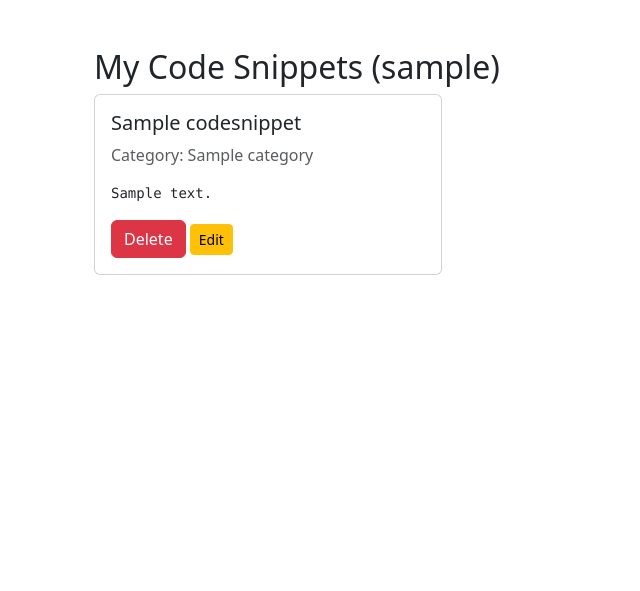
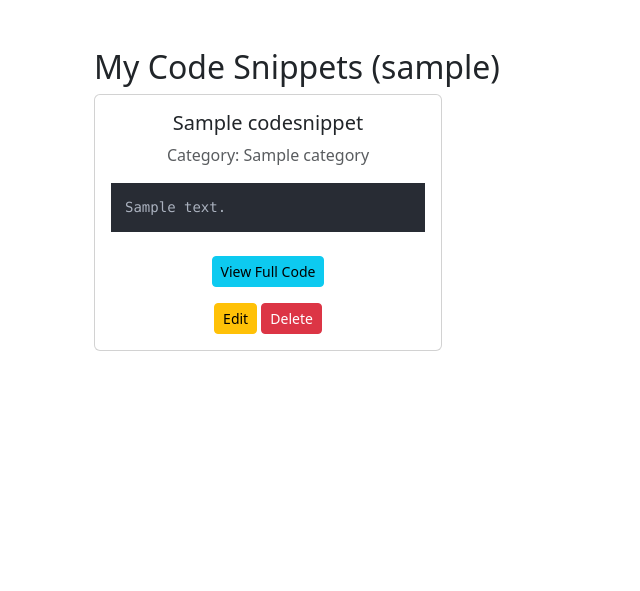
Before and after one commit to StefanKraev/Naturally-Challenged, a Django app: page /snippets/my-snippets/ in a window 1280 px wide. Shown: the part 56-647 px from the top of the page, without its empty margins (0-640 px from the left). Run offline with Django 5.2, Linux system fonts and the light colour scheme; a user stored in the database is signed in; tables that the repository leaves empty hold one stand-in row (values such as "Sample post"); some libraries are stand-ins or nearby versions.

Commit message:
Added window for displaying code snippets that are too long

```diff
--- a/code_snippets/templates/base.html
+++ b/code_snippets/templates/base.html
@@ -4,7 +4,9 @@
     <meta charset="UTF-8">
     <meta name="viewport" content="width=device-width, initial-scale=1.0">
     <title>{% block title %}Naturally Challenged{% endblock %}</title>
+
     <link href="https://cdn.jsdelivr.net/npm/bootstrap@5.3.0/dist/css/bootstrap.min.css" rel="stylesheet">
+    <link rel="stylesheet" href="https://cdnjs.cloudflare.com/ajax/libs/highlight.js/11.9.0/styles/atom-one-dark.min.css">
 </head>
 <body>
 
@@ -37,5 +39,8 @@
     </footer>
 
     <script src="https://cdn.jsdelivr.net/npm/bootstrap@5.3.0/dist/js/bootstrap.bundle.min.js"></script>
+
+    <script src="https://cdnjs.cloudflare.com/ajax/libs/highlight.js/11.9.0/highlight.min.js"></script>
+    <script>hljs.highlightAll();</script>
 </body>
 </html>
--- a/code_snippets/templates/my_snippets.html
+++ b/code_snippets/templates/my_snippets.html
@@ -8,18 +8,50 @@
     <div class="row">
         {% for snippet in snippets %}
         <div class="col-md-4 mb-4">
-            <div class="card">
-                <div class="card-body">
+            <div class="card h-100">
+                <div class="card-body text-center d-flex flex-column">
                     <h5 class="card-title">{{ snippet.title }}</h5>
                     <p class="text-muted">Category: {{ snippet.category.name }}</p>
-                    <pre><code>{{ snippet.content|truncatechars:100 }}</code></pre>
-                    <a href="{% url 'delete_snippet' snippet.id %}" class="btn btn-danger">Delete</a>
-                    <a href="{% url 'edit_snippet' snippet.id %}" class="btn btn-warning btn-sm">Edit</a>
+
+                    <div class="text-start flex-grow-1">
+                        <pre><code>{{ snippet.content|truncatechars:100 }}</code></pre>
+                    </div>
+
+                    <div class="mt-2 mb-3">
+                        <button class="btn btn-info btn-sm" data-bs-toggle="modal" data-bs-target="#viewModal{{ snippet.id }}">
+                            View Full Code
+                        </button>
+                    </div>
+
+                    <div class="mt-auto">
+                        <a href="{% url 'edit_snippet' snippet.id %}" class="btn btn-warning btn-sm">Edit</a>
+                        <a href="{% url 'delete_snippet' snippet.id %}" class="btn btn-danger btn-sm">Delete</a>
+                    </div>
+                </div>
+            </div>
+        </div>
+
+        <div class="modal fade" id="viewModal{{ snippet.id }}" tabindex="-1" aria-hidden="true">
+            <div class="modal-dialog modal-lg">
+                <div class="modal-content">
+                    <div class="modal-header">
+                        <h5 class="modal-title">{{ snippet.title }}</h5>
+                        <button type="button" class="btn-close" data-bs-dismiss="modal" aria-label="Close"></button>
+                    </div>
+                    <div class="modal-body text-start">
+                        <p class="text-muted">Category: {{ snippet.category.name }}</p>
+                        <div class="bg-dark p-3 rounded" style="max-height: 500px; overflow-y: auto;">
+                            <pre><code class="language-python text-light">{{ snippet.content }}</code></pre>
+                        </div>
+                    </div>
+                    <div class="modal-footer">
+                        <button type="button" class="btn btn-secondary" data-bs-dismiss="modal">Close</button>
+                    </div>
                 </div>
             </div>
         </div>
         {% empty %}
-        <p>You have not created any snippets yet. <a href="{% url 'create_snippet' %}">Create your first snippet!</a></p>
+            <p>You have not created any snippets yet. <a href="{% url 'create_snippet' %}">Create your first snippet!</a></p>
         {% endfor %}
     </div>
 </div>
--- a/code_snippets/views.py
+++ b/code_snippets/views.py
@@ -46,7 +46,7 @@ def create_snippet(request):
             snippet.developer = request.user
             snippet.save()
             messages.success(request, 'Кодът беше успешно качен!')
-            return redirect('home')
+            return redirect('my_snippets')
     else:
         form = CodeSnippetForm()
     return render(request, 'create_snippet.html', {'form': form})
```
Also changed, not shown: code_snippets/templates/all_snippets.html (+24 -4 lines).
